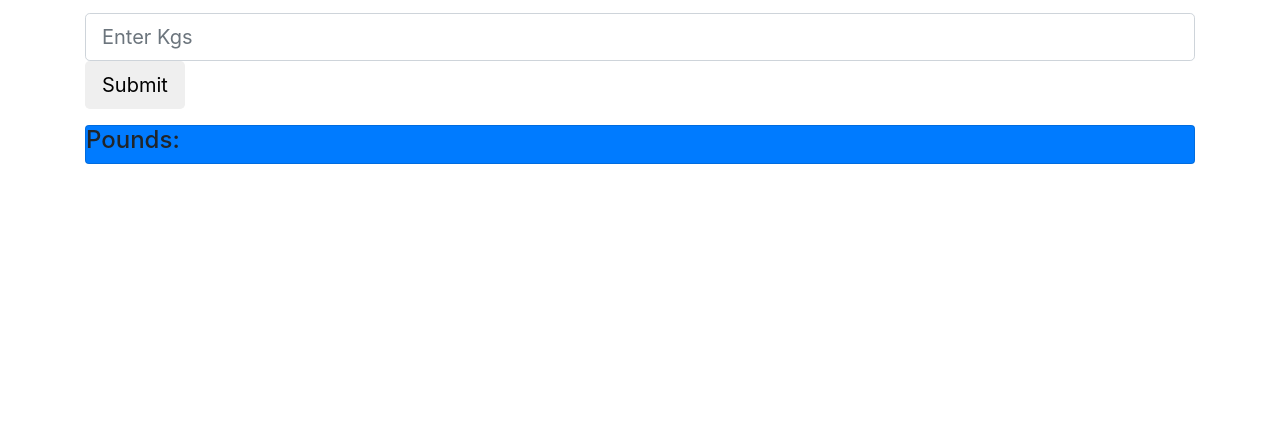
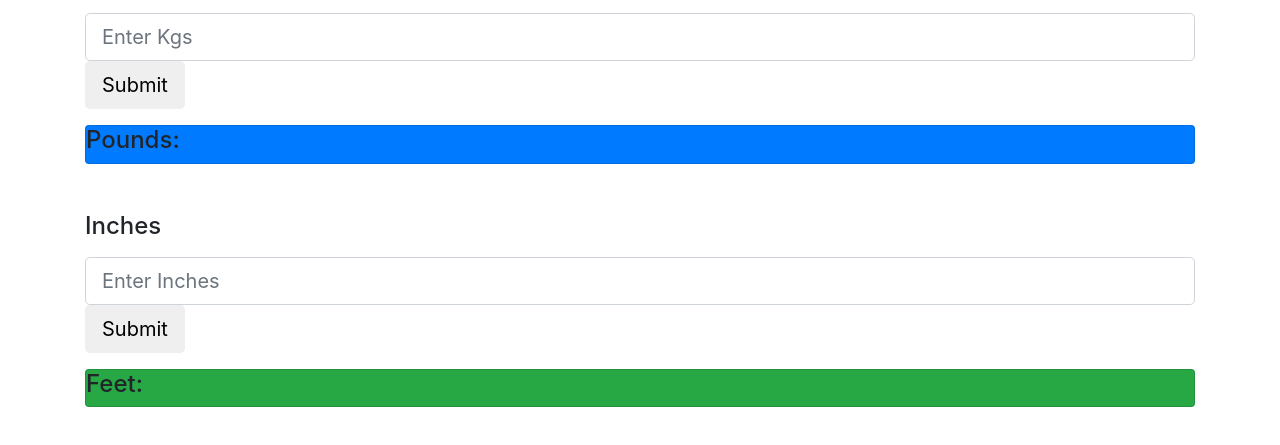
Before and after one commit to neomatrixtrilogy0/Measurement-Converter, a plain HTML site: page index.html in a window 1280 px wide. Shown: the part 107-552 px from the top of the page. Drawn offline with nearby package versions, Linux system fonts and the light colour scheme.

Commit message:
Added measurement to convert Inches to Feet

```diff
--- a/index.html
+++ b/index.html
@@ -20,9 +20,23 @@
             </div>
         </form>
 
-        <div class="card bg-primary mb-2">
+        <div class="card bg-primary mb-5">
             <div class="card-block">
                 <h4>Pounds: <span id="Lbs"></span></h4>
+            </div>
+        </div>
+
+        <form >
+            <h4 class="display-5 text-left mb-3">Inches</h4>
+            <div class="form-group">
+                <input type="number" class="form-control form-control-lg" placeholder="Enter Inches" id="inch">
+                <input type="button" name="submit" id="submit2" value="Submit" class="btn btn-lg">
+            </div>
+        </form>
+
+        <div class="card bg-success mb-2">
+            <div class="card-block">
+                <h4>Feet: <span id="ft"></span></h4>
             </div>
         </div>
     </div>
--- a/main.js
+++ b/main.js
@@ -2,3 +2,8 @@ document.getElementById('submit').onclick = function() {
     let kg = document.getElementById('kg').value;
     document.getElementById('Lbs').innerHTML = kg * 2.205;
 }
+
+document.getElementById('submit2').onclick = function() {
+    let inches = document.getElementById('inch').value;
+    document.getElementById('ft').innerHTML = inches / 12;
+}
```
